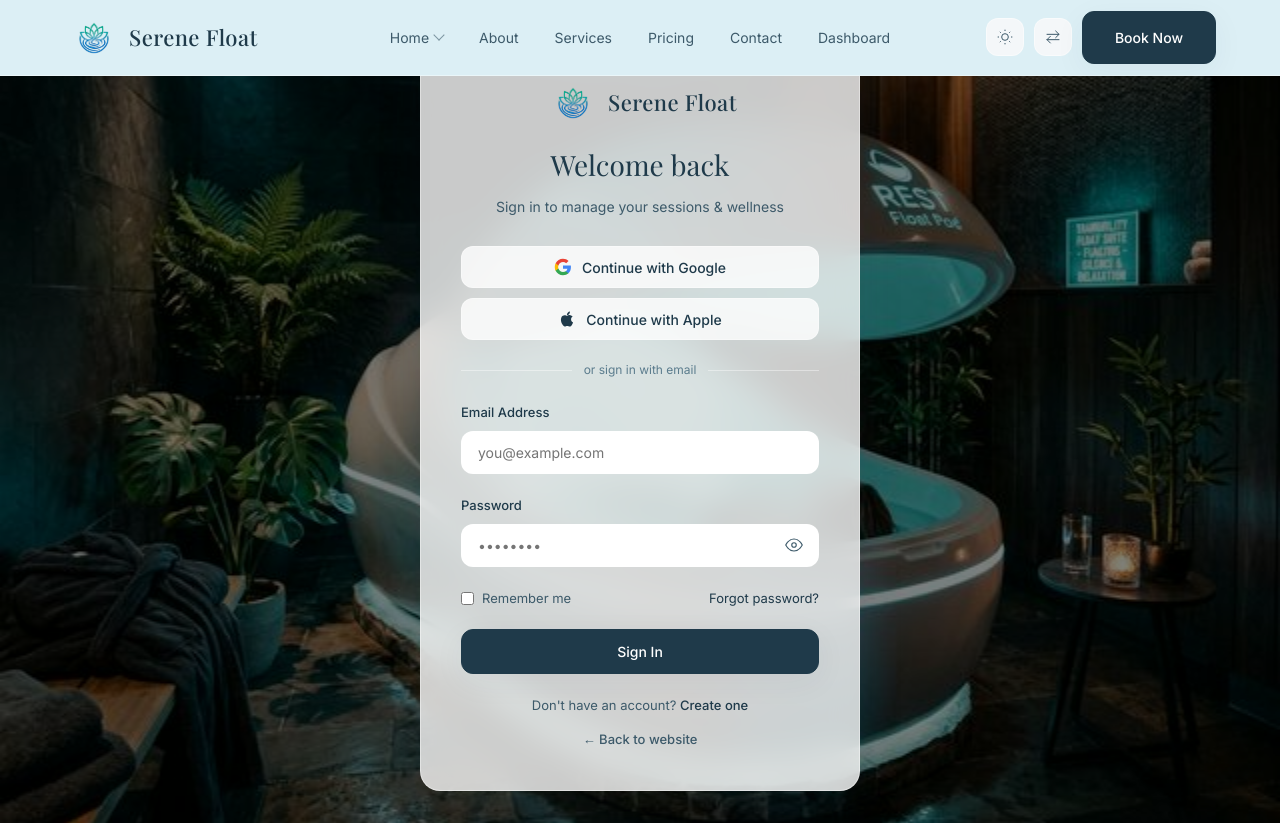
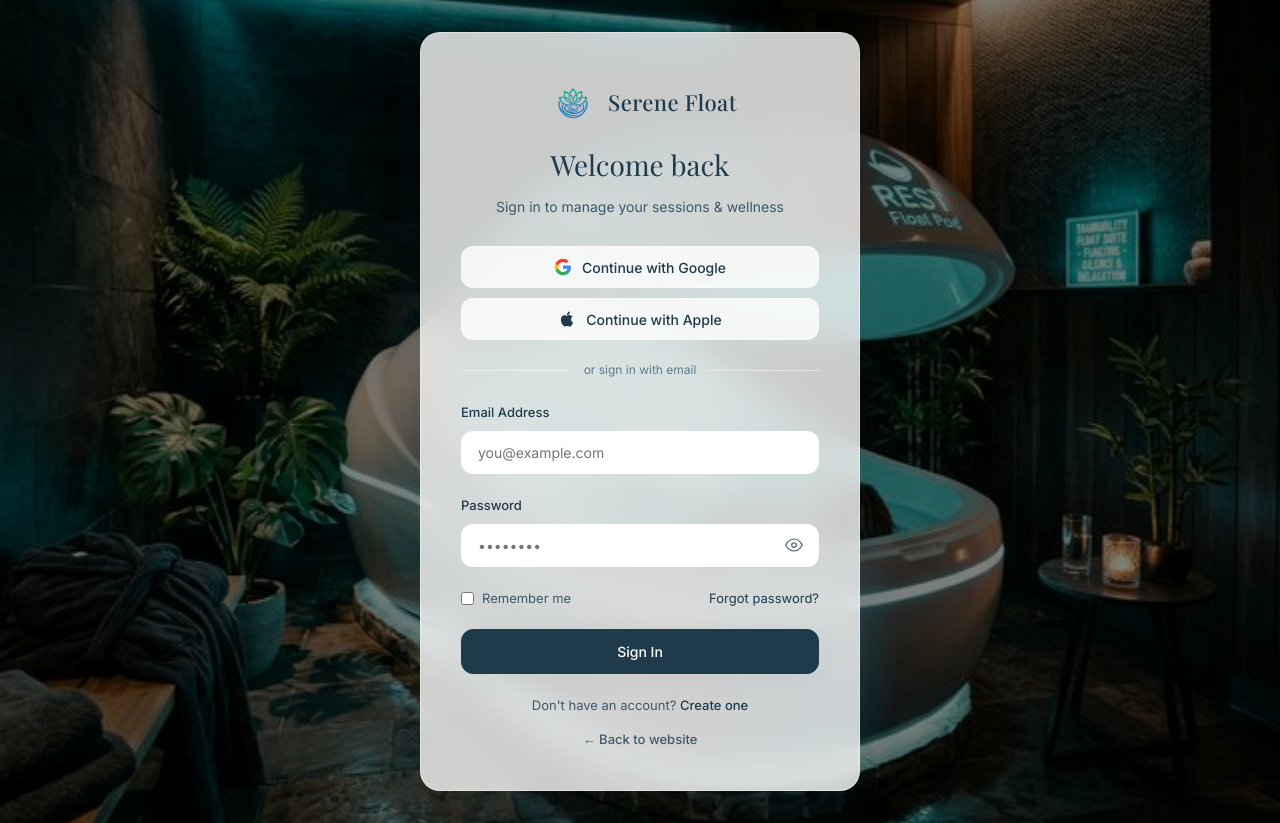
Before and after one commit to sivanikadev-SD/Micro-Spa-Float-Therapy-Center, a plain HTML site: page pages/login.html in a window 1280 px wide. Drawn offline with nearby package versions, Linux system fonts and the light colour scheme; a web font is replaced by a local one.

Commit message:
Update login.html

```diff
--- a/pages/login.html
+++ b/pages/login.html
@@ -21,44 +21,9 @@
   </head>
 <body>
 <div id="auth-login" class="page active" style="background: linear-gradient(rgba(0,0,0,0.5), rgba(0,0,0,0.5)), url('../assets/images/home_hero.png') center/cover fixed;">
-  <header class="site-header" id="siteHeader">
-    <nav class="nav-inner">
-      <a class="logo" href="../index.html">
-        <div class="logo-icon">
-          <img src="../assets/images/logo.png" alt="Serene Float Logo" style="width: 100%; height: 100%; object-fit: contain;">
-        </div>
-        Serene Float
-      </a>
-      <div class="nav-links">
-        <div class="nav-item dropdown">
-          <a class="dropdown-toggle">Home</a>
-          <div class="dropdown-menu">
-            <a class="dropdown-link" href="../index.html">Home v1 (SPA)</a>
-            <a class="dropdown-link" href="home-v2.html">Home v2 (Bento)</a>
-          </div>
-        </div>
-        <a href="about.html" data-page="about">About</a>
-        <a href="services.html" data-page="services">Services</a>
-        <a href="pricing.html" data-page="pricing">Pricing</a>
-        <a href="contact.html" data-page="contact">Contact</a>
-        <a href="dashboard.html" data-page="dashboard">Dashboard</a>
-        <div class="mobile-nav-btns">
-          <a href="signup.html" class="btn btn-primary">Book Now</a>
-        </div>
-        <div class="mobile-icon-row">
-          <button class="icon-btn" onclick="toggleTheme()" title="Toggle theme"><svg viewBox="0 0 24 24" fill="none" stroke="currentColor" stroke-width="1.5"><path d="M21 12.79A9 9 0 1111.21 3 7 7 0 0021 12.79z" /></svg></button>
-          <button class="icon-btn" onclick="toggleRTL()" title="Toggle RTL"><svg viewBox="0 0 24 24" fill="none" stroke="currentColor" stroke-width="1.5" stroke-linecap="round" stroke-linejoin="round"><path d="M16 3l5 5-5 5M21 8H3M8 11l-5 5 5 5M3 16h18" /></svg></button>
-        </div>
-      </div>
-      <div class="nav-actions">
-        <button class="icon-btn" onclick="toggleTheme()" id="themeBtn" title="Toggle theme"><svg id="themeIcon" viewBox="0 0 24 24" fill="none" stroke="currentColor" stroke-width="1.5"><path d="M21 12.79A9 9 0 1111.21 3 7 7 0 0021 12.79z" /></svg></button>
-        <button class="icon-btn" onclick="toggleRTL()" id="rtlBtn" title="Toggle RTL"><svg viewBox="0 0 24 24" fill="none" stroke="currentColor" stroke-width="1.5" stroke-linecap="round" stroke-linejoin="round"><path d="M16 3l5 5-5 5M21 8H3M8 11l-5 5 5 5M3 16h18" /></svg></button>
-        <a href="signup.html" class="btn btn-primary">Book Now</a>
-      </div>
-    </nav>
-  </header>
+
   <div class="auth-card">
-    <a class="logo" href="../index.html" style="justify-content:center;margin-bottom:8px">
+    <a class="logo" href="../index.html">
       <div class="logo-icon">
         <img src="../assets/images/logo.png" alt="Serene Float Logo" style="width: 100%; height: 100%; object-fit: contain;">
       </div>
```
